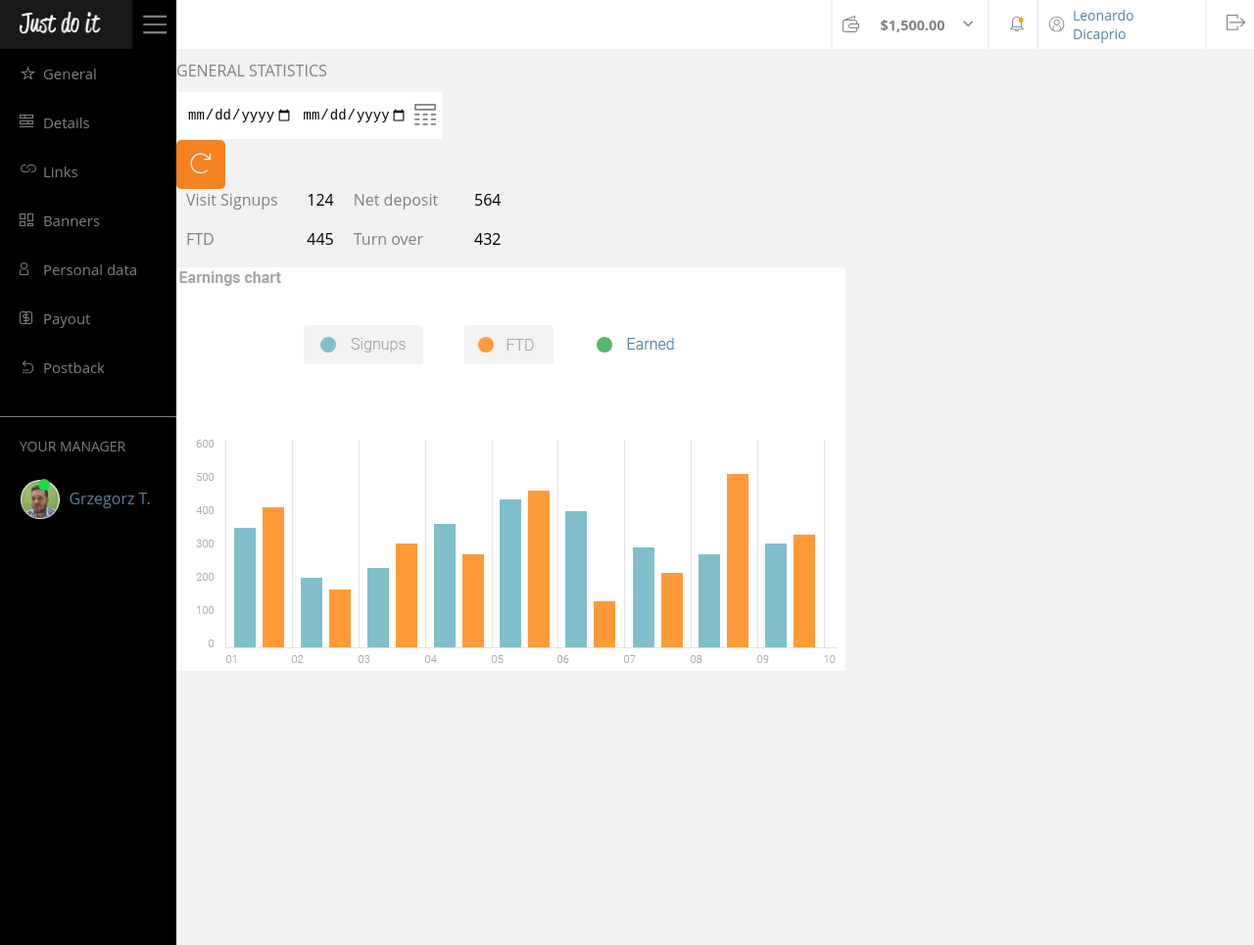
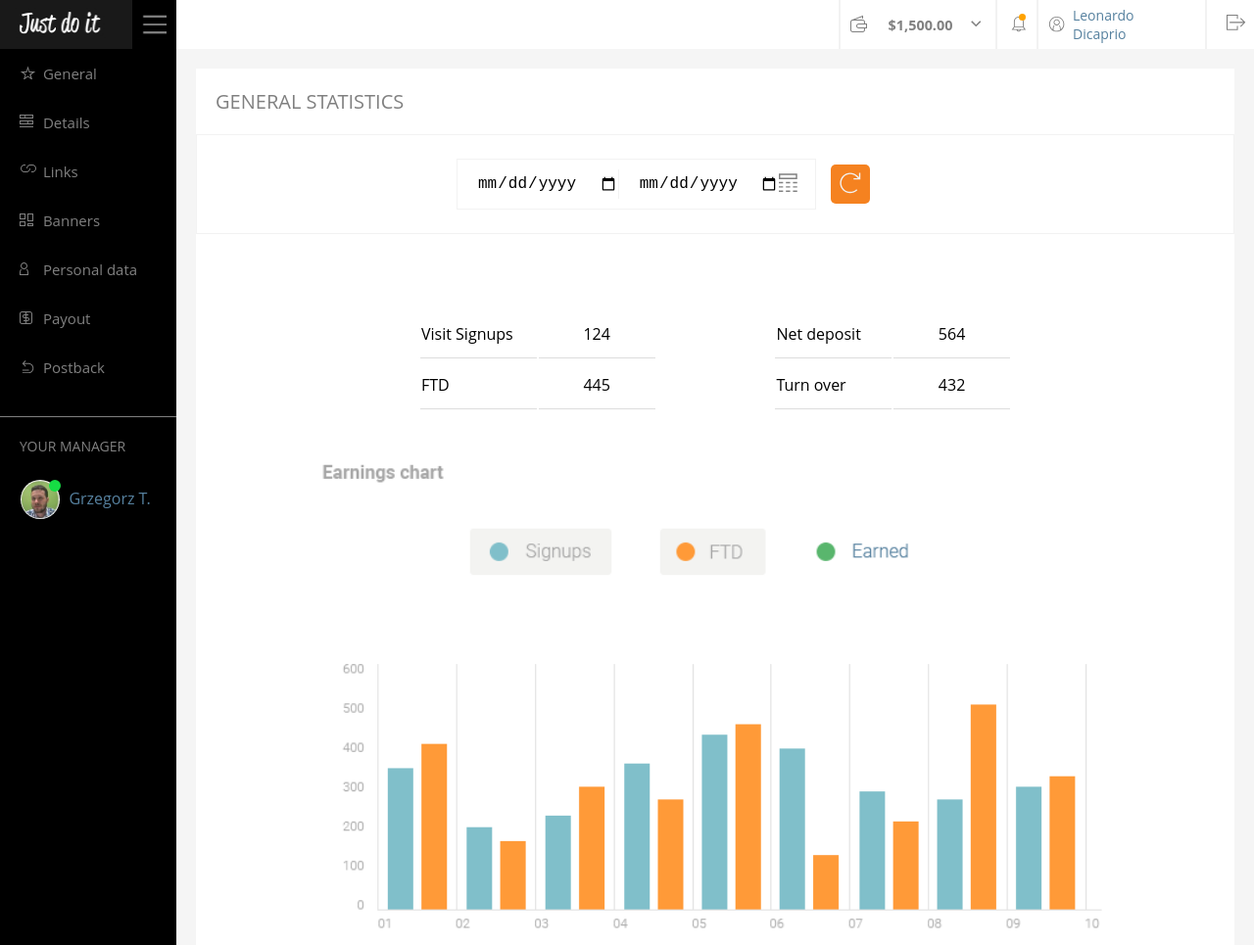
Before and after one commit to endriu17/solo-project-1, a website: page index.html in a window 1280 px wide. Shown: the top 965 px of the page at 98% size. Before the commit the page ends 800 px from the top, so only its background shows below. Drawn offline with Linux system fonts and the light colour scheme.

Commit message:
add content section

```diff
--- a/index.html
+++ b/index.html
@@ -13,10 +13,9 @@
   <div class="sidebar">
     <div class="sidebar-menu">
       <img class="img_logo" src="/images/sidebar_logo.jpg" alt="logo">
-    <!-- <span class="sidebar-logo">Just do it</span> -->
       <a href="#">
         <div class="hamburger-menu">
-        <img class="img_hamburger" src="/images/icona_hamburger.png" alt="hamburger">
+          <img class="img_hamburger" src="/images/icon_hamburger.png" alt="hamburger">
         </div>
       </a>
     </div>
@@ -118,11 +117,12 @@
       </li>
       <li class="topbar--item">
         <div class="notification">
-        <svg id="icon-notification" version="1.1" id="Layer_1" xmlns="http://www.w3.org/2000/svg" xmlns:xlink="http://www.w3.org/1999/xlink" x="0px" y="0px" viewBox="-2 0 22 19" style="enable-background:new 0 0 18 19;" xml:space="preserve">
+          <svg id="icon-notification" version="1.1" id="Layer_1" xmlns="http://www.w3.org/2000/svg" xmlns:xlink="http://www.w3.org/1999/xlink" x="0px" y="0px" viewBox="-4 0 22 20" style="enable-background:new 0 0 18 19;" xml:space="preserve">
         <path d="M17,16l-2.4-3.7V6.5c0-3-2.5-5.5-5.5-5.5S3.6,3.5,3.6,6.5v5.8L1.1,16h5.5c0.2,1.1,1.2,2,2.4,2s2.2-0.9,2.4-2H17z M4.6,6.5
           C4.6,4,6.6,2,9.1,2s4.5,2,4.5,4.5V12h-9V6.5z M4.3,13h9.5l1.3,2H3L4.3,13z M9.1,17c-0.7,0-1.2-0.4-1.4-1h2.8
           C10.3,16.6,9.7,17,9.1,17z"/>
         </svg>
+        <div class="notification_alarm"></div>
         </div>
       </li>
       <li class="topbar--item">
@@ -150,15 +150,18 @@
   </div>
   <div class="content">
     <div class="content-general">
-    <h1 class="general-content--header">general statistics</h1>
-    <wrapper class="date-input">
+      <div class="content-general__header">
+        <h1>General statistics</h1>
+      </div>
+      <div class="content-general__date">
+        <form class="general-date">
           <input type="date" name="date_from" value="">
           <input type="date" name="date_to" value="">
-      <svg id="icon_date" version="1.1" id="Layer_1" xmlns="http://www.w3.org/2000/svg" xmlns:xlink="http://www.w3.org/1999/xlink" x="0px" y="0px" viewBox="0 0 13 15" style="enable-background:new 0 0 13 13;" xml:space="preserve">
+          <svg id="icon_date" version="1.1" id="Layer_1" xmlns="http://www.w3.org/2000/svg" xmlns:xlink="http://www.w3.org/1999/xlink" x="0px" y="0px" viewBox="0 0 19 15" style="enable-background:new 0 0 13 13;" xml:space="preserve">
           <path d="M0,0v4h13V0H0z M12,3H1V1h11V3z M0,7h3V6H0V7z M5,7h3V6H5V7z M10,7h3V6h-3V7z M0,10h3V9H0V10z M5,10h3V9H5V10z M10,10h3V9
     	    h-3V10z M0,13h3v-1H0V13z M5,13h3v-1H5V13z M10,13h3v-1h-3V13z"/>
           </svg>
-    </wrapper>
+        </form>
         <button class="button-refresh" type="submit" name="update">
           <svg id="icon-refresh" version="1.1" id="Layer_1" xmlns="http://www.w3.org/2000/svg" xmlns:xlink="http://www.w3.org/1999/xlink" x="0px" y="0px"
       	   viewBox="0 0 18 17" style="enable-background:new 0 0 16 20;" xml:space="preserve">
@@ -166,25 +169,31 @@
       	   l-0.7-0.7c-2.5,2.5-6.7,2.5-9.2,0c-2.5-2.5-2.5-6.7,0-9.2c2.5-2.5,6.7-2.5,9.2,0L14.2,5H11V6z"/>
           </svg>
       </button>
-    <div class="counters">
-      <div class="counter counter-visit">
-        <span class="counter-label">Visit Signups</span>
-        <span class="counter-visit__number">124</span>
       </div>
-      <div class="counter counter-deposit">
-        <span class="counter-label">Net deposit</span>
-        <span class="counter-deposit__number">564</span>
+      <div class="content-wrapper">
+      <div class="content-general__table">
+        <table>
+          <tr class="counter counter-visit-deposit">
+            <th class="visit-deposit__label">Visit Signups</th>
+            <th class="visit-deposit__number">124</th>
+            <th class="brake"></th>
+            <th class="visit-deposit__label">Net deposit</th>
+            <th class="visit-deposit__number">564</th>
+          </tr>
+
+          <tr class="counter counter-ftd-to">
+            <th class="ftd-to__label">FTD</th>
+            <th class="ftd-to__number">445</th>
+            <th class="brake"></th>
+            <th class="ftd-to__label">Turn over</th>
+            <th class="ftd-to__number">432</th>
+          </tr>
+        </table>
       </div>
-      <div class="counter counter-ftd">
-        <span class="counter-label">FTD</span>
-        <span class="counter-ftd__number">445</span>
-      </div>
-      <div class="counter counter-turn">
-        <span class="counter-label">Turn over</span>
-        <span class="counter-turn__number">432</span>
+      <div class="content-general__chart">
+        <img src="/images/earnings_chart.png" alt="general-chart">
       </div>
     </div>
-      <img src="/images/earnings_chart.png" alt="general-chart">
     </div>
   </div>
 </body>
--- a/sass/components/_sidebar.scss
+++ b/sass/_sidebar.scss
@@ -3,8 +3,9 @@
   width: 180px;
   margin: 0;
   padding: 0;
-  z-index: 1;
+  z-index: 2;
   position: fixed;
+  top: 0;
   // background-color: $sidebar-button--color;
   .sidebar-menu {
     background-color: $sidebar-button--color;
@@ -137,8 +138,8 @@
         width: 12px;
         background-color: #16dd44;
         position: absolute;
-        top: 4px;
-        left: 39px;
+        top: 5px;
+        left: 50px;
       }
     }
   }
--- a/sass/components/_topbar.scss
+++ b/sass/_topbar.scss
@@ -5,9 +5,11 @@
   margin: 0;
   font-family: $brand-font;
   color: $icon-background-color;
-  position: absolute;
+  // position: absolute;
+  position: fixed;
+  display: block;
   top: 0;
-  z-index: -1;
+  z-index: 1;
 
   .topbar-list {
     list-style-type: none;
@@ -52,24 +54,25 @@
       }
 
       .notification {
-        width: 50px;
+        width: 100%;
         height: 50px;
         @extend .flex-center;
         @extend .border-left-edge;
         padding: 0 10px;
-
-        &::before {
-          content: '\2022';
-          color: $active-refresh-color;
-          font-size: 22px;
-          position: relative;
-          top: -6px;
-          left: 18px;
+        position: relative;
+        .notification_alarm {
+          border-radius: 50%;
+          height: 7px;
+          width: 7px;
+          background-color: $active-refresh-color;
+          position: absolute;
+          top: 14px;
+          left: 22px;
         }
 
         #icon-notification {
           fill: $icon-background-color;
-          width: 30px;
+          width: 20px;
         }
       }
 
--- a/sass/style.scss
+++ b/sass/style.scss
@@ -1,51 +1,70 @@
 @import "variables";
 @import "mixins";
 @import "layout"; // @import "_normalize";
-@import "components/sidebar";
-@import "components/topbar";
+@import "sidebar";
+@import "topbar"; // CONTENT SECTION
 
-// CONTENT SECTION
 .content {
-  position: absolute;
-  top: 50px;
-  left: 180px;
-.general-content--header {
+  display: block;
+  margin: 50px 0 0 180px;
+  padding: 20px;
+  background-color: #f5f5f5;
+  .content-general {
+    background-color: #ffffff;
+    width: 100%;
+
+    .content-general__header {
+      h1 {
       color: $icon-background-color;
-  font-size: 16px;
+      font-size: 20px;
       text-transform: uppercase;
       font-weight: 500;
-}
-// counter SECTION
-
-.counters {
-  width: 50%;
-  display: flex;
-  flex-wrap: wrap;
-  justify-content: space-evenly;
-
-  .counter {
-    width: 50%;
-    height: 40px;
-    display: flex;
-    justify-content: space-between;
-    padding: 0 10px;
-
-    .counter-label {
-      color: $icon-background-color;
-      font-size: $paragraph-font-size;
+      padding: 20px;
+      margin: 0;
     }
   }
+    .content-general__date {
+      display: flex;
+      @extend .flex-center;
+      border: 1px solid $border-edge-color;
+      height: 50px;
+      margin: 0 auto;
+      padding: 50px 25%;
+      background-color: #ffffff;
+      width: 100%;
+      form {
+        display: flex;
+        padding: 10px 10px 10px 0;
+        border: 1px solid $border-edge-color;
+        align-content: center;
+        input {
+        border: none;
+        margin: 0;
+        width: 50%;
+        padding-left: 20px;
+        height: 30px;
+        font-size: 16px;
+        // text-align: center;
+        &:nth-of-type(2){
+          border-left: 1px solid $border-edge-color;
+          // padding-left:
         }
-// refresh button
+        }
+        #icon_date {
+          width: 30px;
+          height: 30px;
+          fill: $icon-background-color;
+        }
+      }
 
       .button-refresh {
-  width: 50px;
-  height: 50px;
+        width: 40px;
+        height: 40px;
         background-color: $brand-main-color;
         border: none;
         border-radius: 5px;
         outline: none;
-
+        margin-left: 15px;
         &:hover {
           opacity: 0.7;
         }
@@ -55,30 +74,51 @@
           width: 25px;
         }
       }
-// period checker date-input
-
-.date-input {
-  @extend .flex-center;
-  border: 1px solid $border-edge-color;
-  height: 50px;
-  width: 40%;
-  margin: 0;
-  padding: 5px;
-  background-color: #ffffff;
-
-  input {
-    border: none;
-    margin: 0;
-    width: 45%;
-    padding: 0 5px;
-    height: 40px;
-    font-size: 14px;
+    }
+    .content-wrapper {
+      padding: 25px;
+      width: 100%;
+    .content-general__table {
+      padding: 50px 20%;
+      table {
+        table-layout: fixed;
+        width: 100%;
+        cellpadding: 20px;
+        th {
+        font-weight: normal;
+        border-bottom: 1px solid #ddd;
       }
 
-  #icon_date {
-    width: 10%;
-    height: 25px;
-    fill: $icon-background-color;
+      .counter {
+        width: 100%;
+        height: 50px;
+          .visit-deposit__label {
+            text-align: left;
+          }
+          .brake {
+            border: none;
+          }
+          .visit-deposit__number {
+            text-align: center;
+          }
+          .ftd-to__label {
+            text-align: left;
+          }
+          .ftd-to__number {
+              text-align: center;
           }
       }
     }
+    }
+    .content-general__chart {
+      width: 100%;
+      margin: 0 auto;
+      padding: 0 10%;
+      img {
+        width: 100%;
+        height: 100%;
+      }
+    }
+  }
+}
+}
```
Also changed, not shown: css/style.css, images/icon_hamburger.png (renamed from images/icona_hamburger.png), sass/style.min.css, 1 other file. Lines whose indentation alone changed are shown as unchanged.
